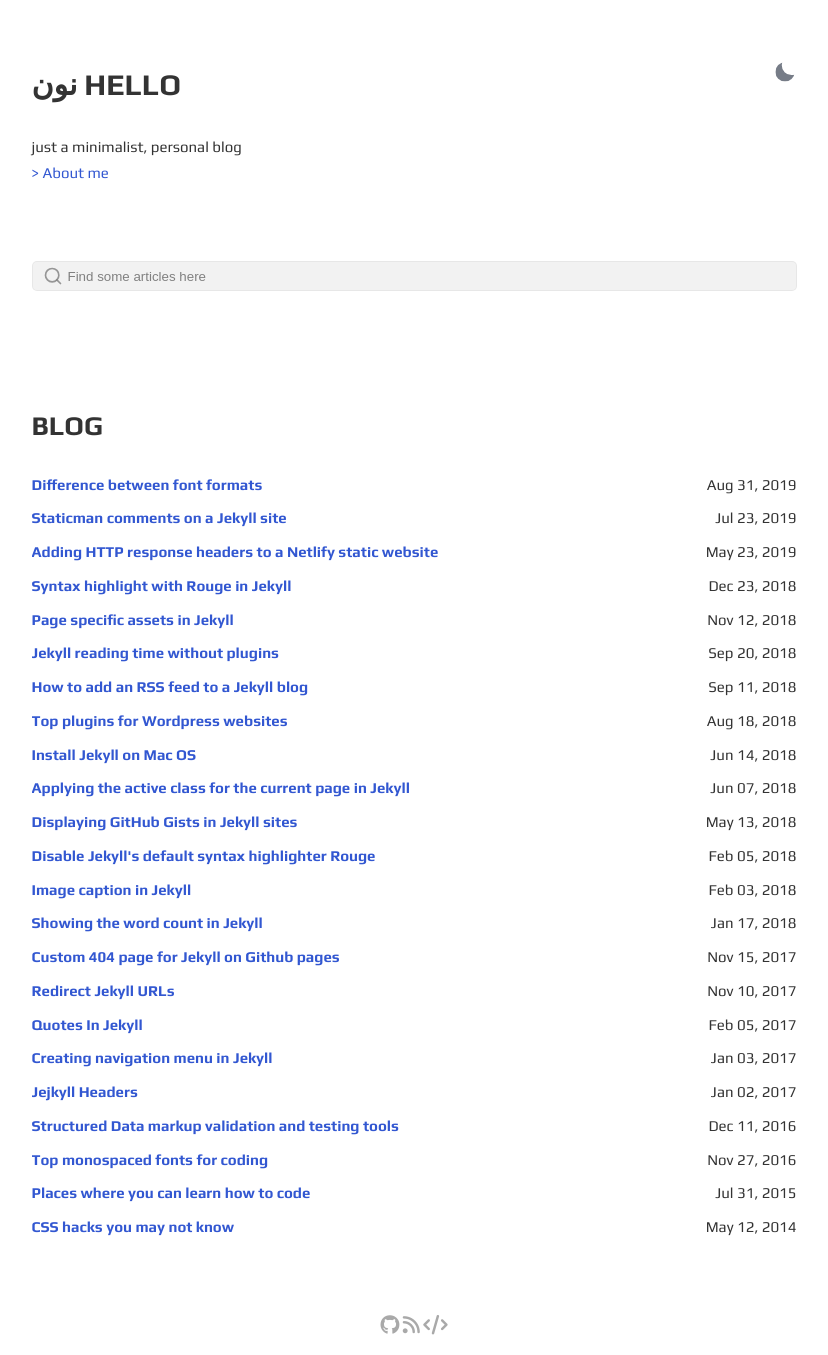
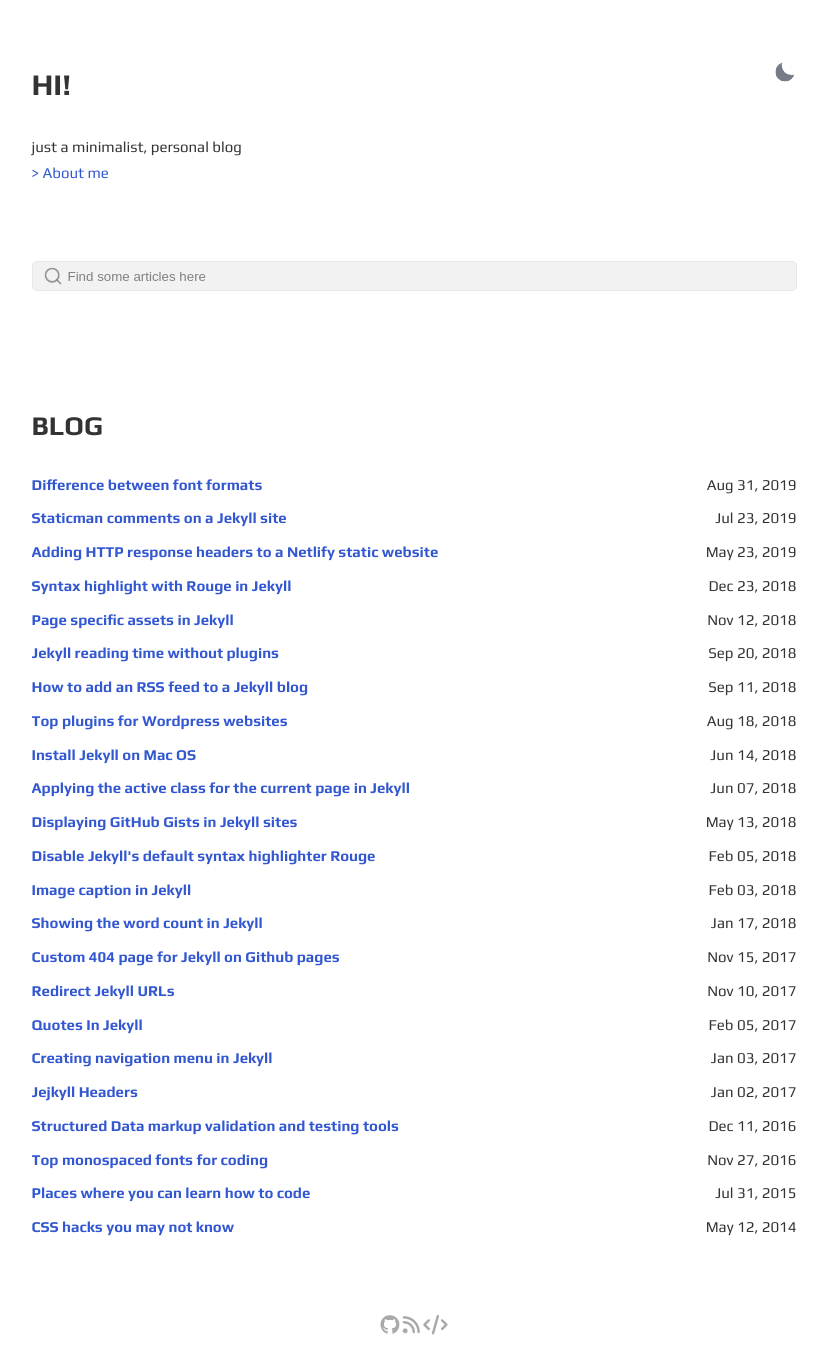
Before and after one commit to aenaliph/harf, a Jekyll site: the page built from index.html, in a window 1280 px wide. Shown: the whole page, without its empty margins (226-1054 px from the left). Built offline with Jekyll 4.4.1, drawn with Linux system fonts in a browser that asks for light colours.

```diff
--- a/_config.yml
+++ b/_config.yml
@@ -1,6 +1,6 @@
 site: Gesko
 title: Gesko
-greetings: نون Hello
+greetings: Hi!
 description: >-
   just a minimalist, personal blog
 lang: en-US
```
Also changed, not shown: 2 other files.
